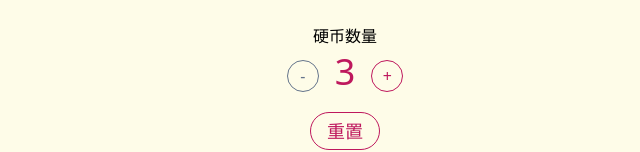
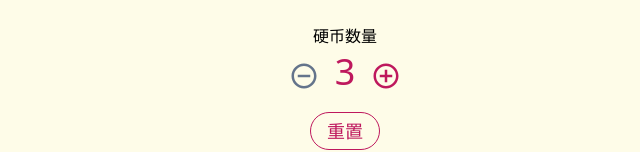
Before and after one commit to BurgerBurglar/hanoi-tower, a React (Vite) app: page / in a window 1280 px wide. Shown: the part 345-497 px from the top of the page, without its empty margins (295-935 px from the left). Built offline with nearby package versions, Linux system fonts and the light colour scheme.

Commit message:
update brick number buttons

```diff
--- a/package.json
+++ b/package.json
@@ -16,6 +16,7 @@
     "react": "^18.2.0",
     "react-confetti": "^6.1.0",
     "react-dom": "^18.2.0",
+    "react-icons": "^4.8.0",
     "tailwind-merge": "^1.10.0",
     "tailwindcss-animate": "^1.0.5"
   },
--- a/src/App.tsx
+++ b/src/App.tsx
@@ -7,6 +7,7 @@ import ResetDialog from "./components/ResetDialog";
 import useWindowSize from "./hooks/useWindowSize";
 import { CoinStacks, NumberCoins, StackNumber } from "./types";
 import { createCoinAudio } from "./utils/audio";
+import { BiMinusCircle, BiPlusCircle } from "react-icons/bi";
 
 const MIN_NUM_COINS = 3;
 const MAX_NUM_COINS = 7;
@@ -248,23 +249,25 @@ function App() {
             <div>硬币数量</div>
             <div className="flex gap-4 items-center">
               <button
-                className="border border-pink-700 rounded-full h-[2rem] w-[2rem] grid place-items-center text-pink-700
-                disabled:text-slate-500 disabled:border-slate-500 "
+                className="rounded-full text-3xl text-pink-700
+                enabled:hover:bg-pink-50 enabled:active:bg-pink-100 disabled:text-slate-500"
                 disabled={totalCoins === MIN_NUM_COINS}
                 onClick={() => changeNumberCoins(-1)}
+                aria-label="remove brick"
               >
-                -
+                <BiMinusCircle />
               </button>
               <div className="text-pink-700 text-4xl relative -top-1">
                 {totalCoins}
               </div>
               <button
-                className="border border-pink-700 rounded-full h-[2rem] w-[2rem] grid place-items-center text-pink-700
-                disabled:text-slate-500 disabled:border-slate-500 "
+                className="rounded-full text-3xl text-pink-700
+                enabled:hover:bg-pink-50 enabled:active:bg-pink-100 disabled:text-slate-500"
                 disabled={totalCoins === MAX_NUM_COINS}
                 onClick={() => changeNumberCoins(1)}
+                aria-label="add brick"
               >
-                +
+                <BiPlusCircle />
               </button>
             </div>
           </div>
```
Also changed, not shown: 1 other file (tests, documents, lock files or other folders).
